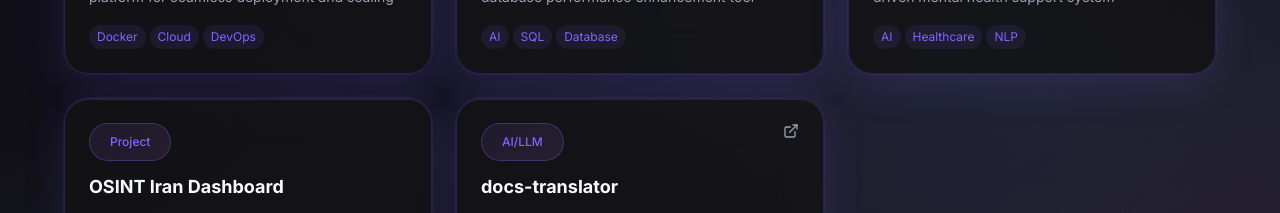
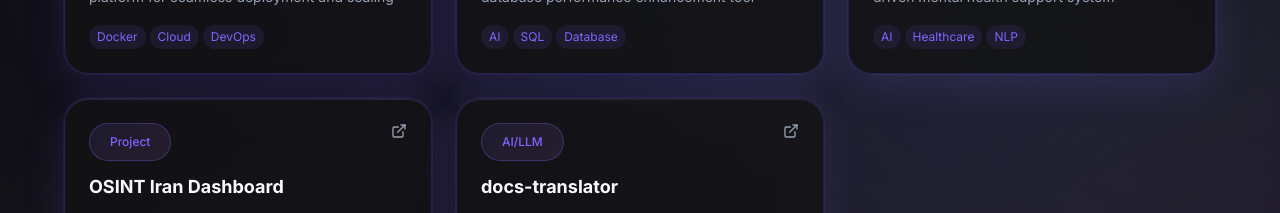
Before and after one commit to ortall0201/ortal-agile-ai-hub, a React (Vite) app: page / in a window 1280 px wide. Shown: the part 2500-2713 px from the top of the page. Built offline with nearby package versions, Linux system fonts and the light colour scheme.

Commit message:
Connect project to link
Connected "OSINT Iran Dashboard" to "https://huggingface.co/spaces/ortal12345/iran-trends-tracker" in the portfolio.

```diff
--- a/src/components/sections/Projects.tsx
+++ b/src/components/sections/Projects.tsx
@@ -36,7 +36,7 @@ export const Projects = () => {
       description: "Open-source intelligence dashboard for monitoring and analyzing Iranian digital landscape",
       category: "Project",
       tags: ["OSINT", "Analytics", "Monitoring"],
-      link: "#"
+      link: "https://huggingface.co/spaces/ortal12345/iran-trends-tracker"
     },
     {
       name: "docs-translator",
```
